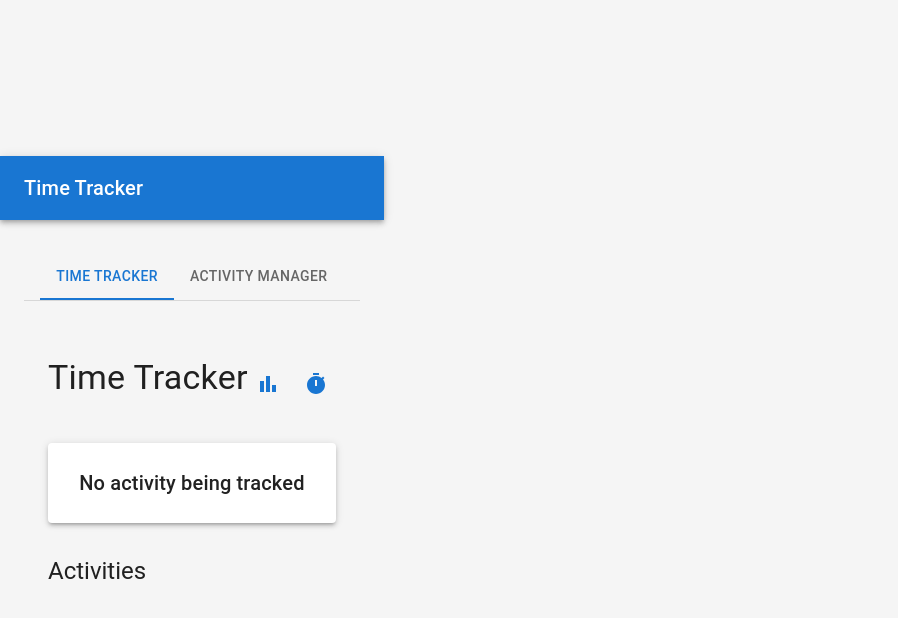
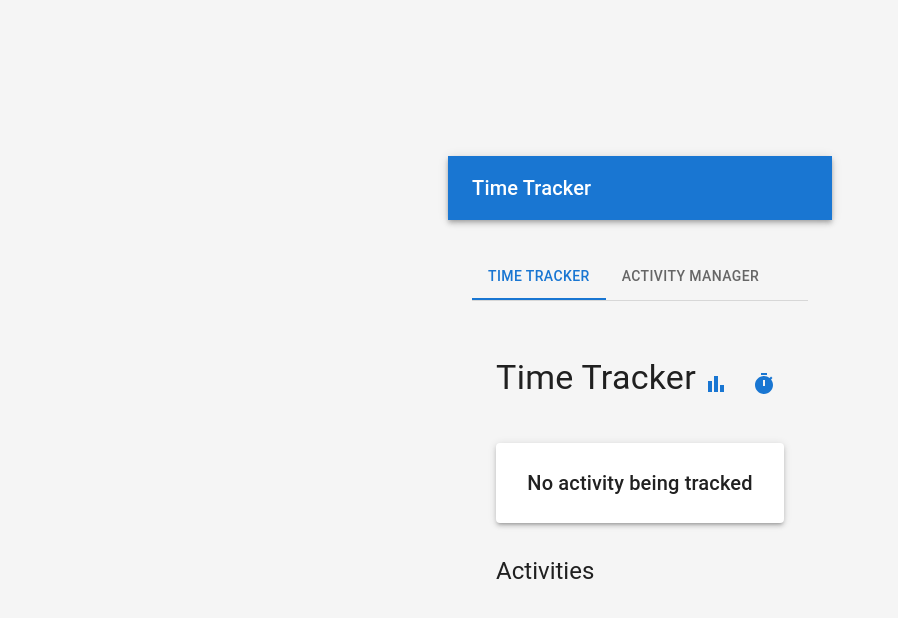
Before and after one commit to sweetnordic/timetracker, a React (Vite) app: page / in a window 1280 px wide. Shown: the top 618 px of the page, without its empty margins (0-898 px from the left). Built offline with nearby package versions, Linux system fonts and the light colour scheme.

Commit message:
Update App layout and database configuration: replace Box with Container for improved layout structure, add CSS styling for body alignment, and refactor database constants for clarity and maintainability.

```diff
--- a/src/App.css
+++ b/src/App.css
@@ -1 +1,4 @@
 /* Material UI handles all styling */
+body {
+  justify-content: center;
+}
--- a/src/App.tsx
+++ b/src/App.tsx
@@ -57,7 +57,7 @@ function App() {
   return (
     <ThemeProvider theme={theme}>
       <CssBaseline />
-      <Box sx={{ flexGrow: 1 }}>
+      <Container maxWidth="lg" sx={{ flexGrow: 1 }}>
         <AppBar position="static">
           <Toolbar>
             <Typography variant="h6" component="div" sx={{ flexGrow: 1 }}>
@@ -68,11 +68,7 @@ function App() {
 
         <Container maxWidth="lg" sx={{ mt: 4 }}>
           <Box sx={{ borderBottom: 1, borderColor: 'divider', mb: 3 }}>
-            <Tabs
-              value={activeTab}
-              onChange={handleTabChange}
-              centered
-            >
+            <Tabs value={activeTab} onChange={handleTabChange}>
               <Tab label="Time Tracker" value="tracker" />
               <Tab label="Activity Manager" value="manager" />
             </Tabs>
@@ -82,9 +78,9 @@ function App() {
             {activeTab === 'tracker' ? <TimeTracker /> : <ActivityManager />}
           </Box>
         </Container>
-      </Box>
+      </Container>
     </ThemeProvider>
-  )
+  );
 }
 
 export default App
--- a/src/database/db.ts
+++ b/src/database/db.ts
@@ -55,10 +55,20 @@ interface TimeTrackerDB extends DBSchema {
   };
 }
 
+/**
+ * Name of the Database in the browser's IndexedDB
+ */
+export const DB_NAME = 'TimeTrackerDB';
+
+/**
+ * Version of the Database to trigger upgrades
+ */
+export const DB_VERSION = 1;
+
 class DatabaseService {
   private db: IDBPDatabase<TimeTrackerDB> | null = null;
-  private readonly DB_NAME = 'TimeTrackerDB';
-  private readonly DB_VERSION = 1; // Increment version to trigger upgrade
+  private readonly DB_NAME = DB_NAME;
+  private readonly DB_VERSION = DB_VERSION; // Increment version to trigger upgrade
 
   async init(): Promise<void> {
     this.db = await openDB<TimeTrackerDB>(this.DB_NAME, this.DB_VERSION, {
```
